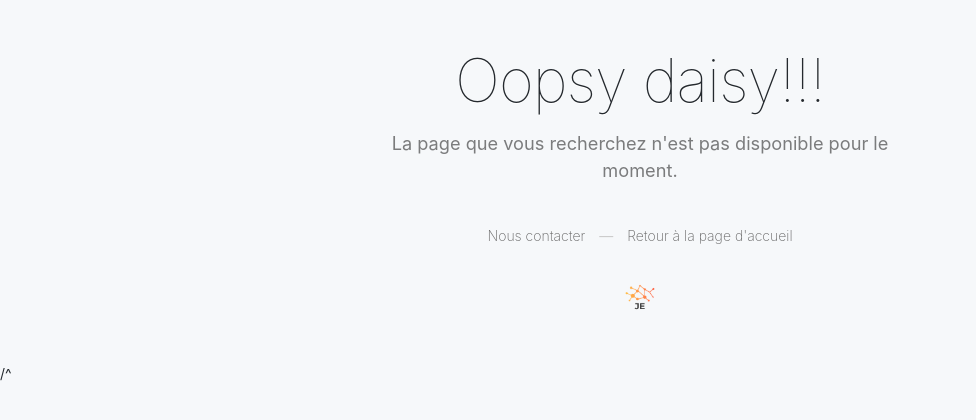
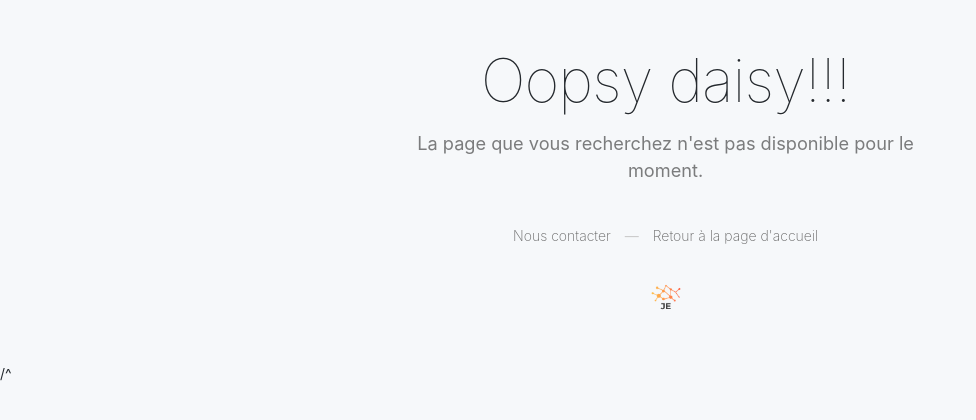
Before and after one commit to TheBdouilleur2/jesite, a PHP site: page /index.php?url=style in a window 1280 px wide. Shown: the part 126-546 px from the top of the page, without its empty margins (0-976 px from the left). Run offline with PHP 8.4, Linux system fonts and the light colour scheme.

Commit message:
Ajout de la marge à gauche des balises sections
"Close #14"

```diff
--- a/public/style/style.css
+++ b/public/style/style.css
@@ -7,3 +7,5 @@
     text-decoration: none;
     color: black;
 }
+
+section {margin-left: 4%;}
```
